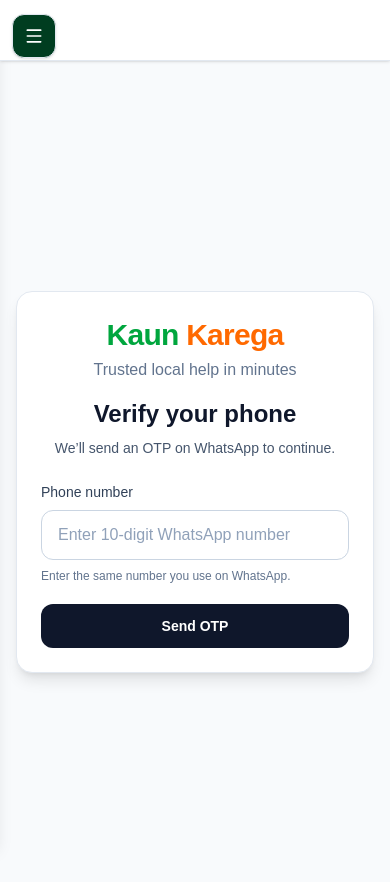
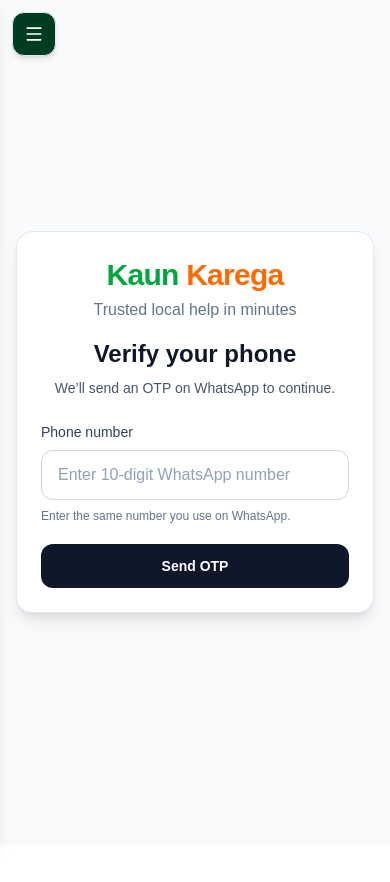
Before and after one commit to rishabh22rathi-alt/kaun-karega, a Next.js app in the folder web/: page /login in a window 390 px wide. Shown: the top 882 px of the page. After the commit the page ends 844 px from the top, so only its background shows below. Built offline with nearby package versions, Linux system fonts and the light colour scheme.

Commit message:
Optimize mobile app hero spacing

```diff
--- a/web/app/layout.tsx
+++ b/web/app/layout.tsx
@@ -38,7 +38,7 @@ export default function RootLayout({
           className="flex min-h-screen"
           style={{
             "--kk-sidebar-width": "0px",
-            "--kk-mobile-header-height": "60px",
+            "--kk-mobile-header-height": "0px",
           } as React.CSSProperties}
         >
           <SidebarToggle />
--- a/web/app/page.tsx
+++ b/web/app/page.tsx
@@ -1220,7 +1220,7 @@ const hasArea = area.trim() !== "";
     <div className="min-h-screen bg-slate-50">
 
       {/* ── HERO ─────────────────────────────────────────────────────── */}
-      <section className="relative overflow-hidden bg-white px-4 pb-10 pt-2 text-center md:pt-5">
+      <section className="relative overflow-hidden bg-white px-4 pb-10 pt-0 text-center md:pt-5">
         {/* Very subtle dot-grid texture */}
         <div
           aria-hidden="true"
@@ -1231,10 +1231,10 @@ const hasArea = area.trim() !== "";
           }}
         />
 
-        <div className="relative mx-auto max-w-2xl">
+        <div className="relative mx-auto max-w-2xl pt-[max(env(safe-area-inset-top),0.75rem)] md:pt-0">
 
           {/* Text wordmark */}
-          <div className="mb-3 flex justify-center select-none">
+          <div className="mb-1 flex justify-center select-none md:mb-3">
             <div className="inline-flex items-start justify-center gap-2 leading-none sm:gap-3">
               <span className="relative inline-block translate-y-[18px] text-[2.75rem] font-extrabold tracking-tight text-orange-600 sm:translate-y-[22px] sm:text-6xl md:translate-y-[28px] md:text-[4.8rem]">
                 कौन
@@ -1243,7 +1243,7 @@ const hasArea = area.trim() !== "";
                 <span className="relative inline-block text-[2.4rem] font-extrabold tracking-[0.06em] text-[#003d20] sm:text-5xl md:text-[4.35rem]">
                   <span className="relative inline-block pb-1 after:absolute after:bottom-0 after:left-0 after:h-[5px] after:w-full after:translate-y-[-2px] after:bg-orange-600 after:content-['']">KAREGA</span><span>?</span>
                 </span>
-                <p className="mt-2 text-[11px] font-semibold uppercase tracking-[0.24em] text-gray-600 sm:text-xs">
+                <p className="mt-1 text-[11px] font-semibold uppercase tracking-[0.24em] text-gray-600 sm:mt-2 sm:text-xs">
                   Jodhpur Local Services
                 </p>
               </div>
@@ -1251,7 +1251,7 @@ const hasArea = area.trim() !== "";
           </div>
 
           {/* Search bar */}
-          <div className="mx-auto mt-3 max-w-xl">
+          <div className="mx-auto mt-1 max-w-xl md:mt-3">
 
             <div className="relative">
               <div data-tour="service" className="relative flex items-center rounded-2xl border border-orange-600/25 bg-white px-4 py-3 shadow-[0_18px_45px_rgba(234,88,12,0.12)] transition-all duration-200 focus-within:border-orange-600/40 focus-within:ring-2 focus-within:ring-orange-600/20 focus-within:shadow-[0_20px_50px_rgba(234,88,12,0.16)]">
--- a/web/components/Sidebar.tsx
+++ b/web/components/Sidebar.tsx
@@ -431,7 +431,7 @@ export default function Sidebar() {
       window.matchMedia("(min-width: 768px)").matches;
     const isSidebarVisible = isDesktop ? !shouldHide : isOpen && !shouldHide;
     const width = !isSidebarVisible ? "0rem" : isCollapsed ? "80px" : "288px";
-    const mobileHeaderHeight = shouldHide ? "0px" : "60px";
+    const mobileHeaderHeight = "0px";
     const shell = document.getElementById("kk-app-shell");
     if (shell) {
       shell.style.setProperty("--kk-sidebar-width", width);
--- a/web/components/SidebarToggle.tsx
+++ b/web/components/SidebarToggle.tsx
@@ -33,18 +33,16 @@ export default function SidebarToggle() {
   if (shouldHide || isSidebarOpen) return null;
 
   return (
-    <div className="fixed inset-x-0 top-0 z-50 border-b border-slate-200 bg-white/95 pt-3 shadow-sm backdrop-blur md:hidden md:pt-0">
-      <div className="flex h-12 items-center px-3">
+    <div className="fixed left-0 top-0 z-50 pl-3 pt-[max(env(safe-area-inset-top),0.75rem)] md:hidden">
       <button
         type="button"
         onClick={handleClick}
         aria-label="Open menu"
         aria-expanded={false}
-          className="inline-flex h-11 w-11 items-center justify-center rounded-xl border border-slate-200 bg-[#003d20] text-white shadow-sm transition hover:bg-[#00542b] focus:outline-none focus:ring-2 focus:ring-[#003d20]/30"
+        className="inline-flex h-11 w-11 items-center justify-center rounded-xl border border-slate-200 bg-[#003d20] text-white shadow-md transition hover:bg-[#00542b] focus:outline-none focus:ring-2 focus:ring-[#003d20]/30"
       >
         <Menu className="h-5 w-5" />
       </button>
     </div>
-    </div>
   );
 }
```
Lines whose indentation alone changed are shown as unchanged.
